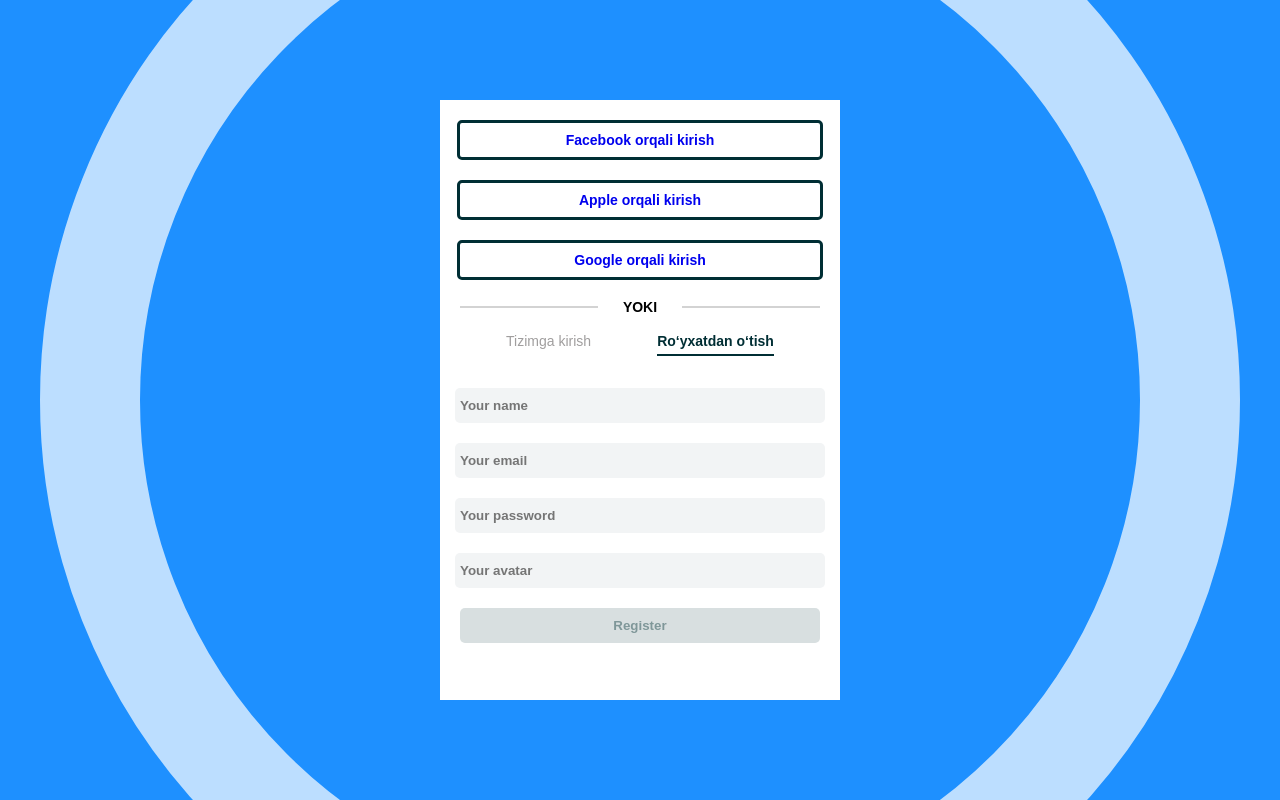
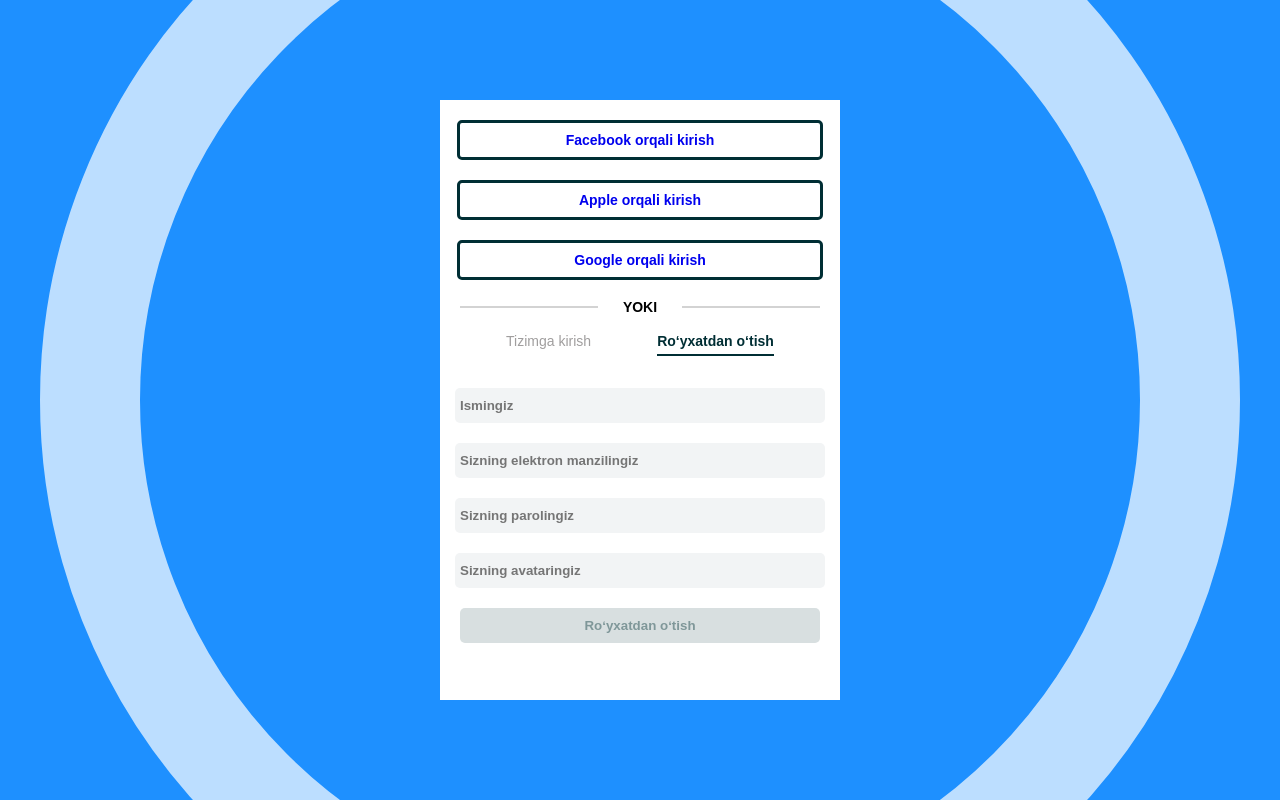
Before and after one commit to DilmurodjonT/react_olx_loiha, a React (Create React App) app: page /auth/register in a window 1280 px wide. Built offline with nearby package versions, Linux system fonts and the light colour scheme.

Commit message:
end style register section

```diff
--- a/public/locales/en/translation.json
+++ b/public/locales/en/translation.json
@@ -7,5 +7,9 @@
   "sign in with Google": "Sign in with Google",
   "login": "Login",
   "register": "Register",
-  "or": "OR"
+  "or": "OR",
+  "your name": "Your name",
+  "your email": "Your email",
+  "your password": "Your password",
+  "your avatar": "Your avatar"
 }
--- a/public/locales/ru/translation.json
+++ b/public/locales/ru/translation.json
@@ -7,5 +7,9 @@
   "sign in with Google": "Войти через Google",
   "login": "Авторизоваться",
   "register": "Зарегистрироваться",
-  "or": "ИЛИ"
+  "or": "ИЛИ",
+  "your name": "Ваше имя",
+  "your email": "Ваш адрес электронной почты",
+  "your password": "Ваш пароль",
+  "your avatar": "Ваш аватар"
 }
--- a/public/locales/uz/translation.json
+++ b/public/locales/uz/translation.json
@@ -7,5 +7,9 @@
   "sign in with Google": "Google orqali kirish",
   "login": "Tizimga kirish",
   "register": "Roʻyxatdan oʻtish",
-  "or": "YOKI"
+  "or": "YOKI",
+  "your name": "Ismingiz",
+  "your email": "Sizning elektron manzilingiz",
+  "your password": "Sizning parolingiz",
+  "your avatar": "Sizning avataringiz"
 }
--- a/src/components/navbar/Navbar.module.scss
+++ b/src/components/navbar/Navbar.module.scss
@@ -31,5 +31,6 @@ $main-color-dark: #002e34;
   gap: 0 5px;
   li {
     font-size: 18px;
+    cursor: pointer;
   }
 }
--- a/src/routes/auth/register/Register.jsx
+++ b/src/routes/auth/register/Register.jsx
@@ -1,8 +1,10 @@
 import React, { useState } from "react";
 import axios from "axios";
 import c from "./Register.module.scss";
+import { useTranslation } from "react-i18next";
 
 const Register = () => {
+  const { t } = useTranslation();
   const [userdata, setUserdata] = useState({
     name: "",
     email: "",
@@ -22,14 +24,14 @@ const Register = () => {
         <input
           required
           type="text"
-          placeholder="Your name"
+          placeholder={t("your name")}
           value={userdata.name}
           onChange={(e) => setUserdata({ ...userdata, name: e.target.value })}
         />
         <input
           required
           type="email"
-          placeholder="Your email"
+          placeholder={t("your email")}
           value={userdata.email}
           onChange={(e) => setUserdata({ ...userdata, email: e.target.value })}
         />
@@ -37,7 +39,7 @@ const Register = () => {
           required
           minLength={8}
           type="password"
-          placeholder="Your password"
+          placeholder={t("your password")}
           value={userdata.password}
           onChange={(e) =>
             setUserdata({ ...userdata, password: e.target.value })
@@ -46,11 +48,11 @@ const Register = () => {
         <input
           required
           type="url"
-          placeholder="Your avatar"
+          placeholder={t("your avatar")}
           value={userdata.avatar}
           onChange={(e) => setUserdata({ ...userdata, avatar: e.target.value })}
         />
-        <button type="submit">Register</button>
+        <button type="submit">{t("register")}</button>
       </form>
     </div>
   );
```
